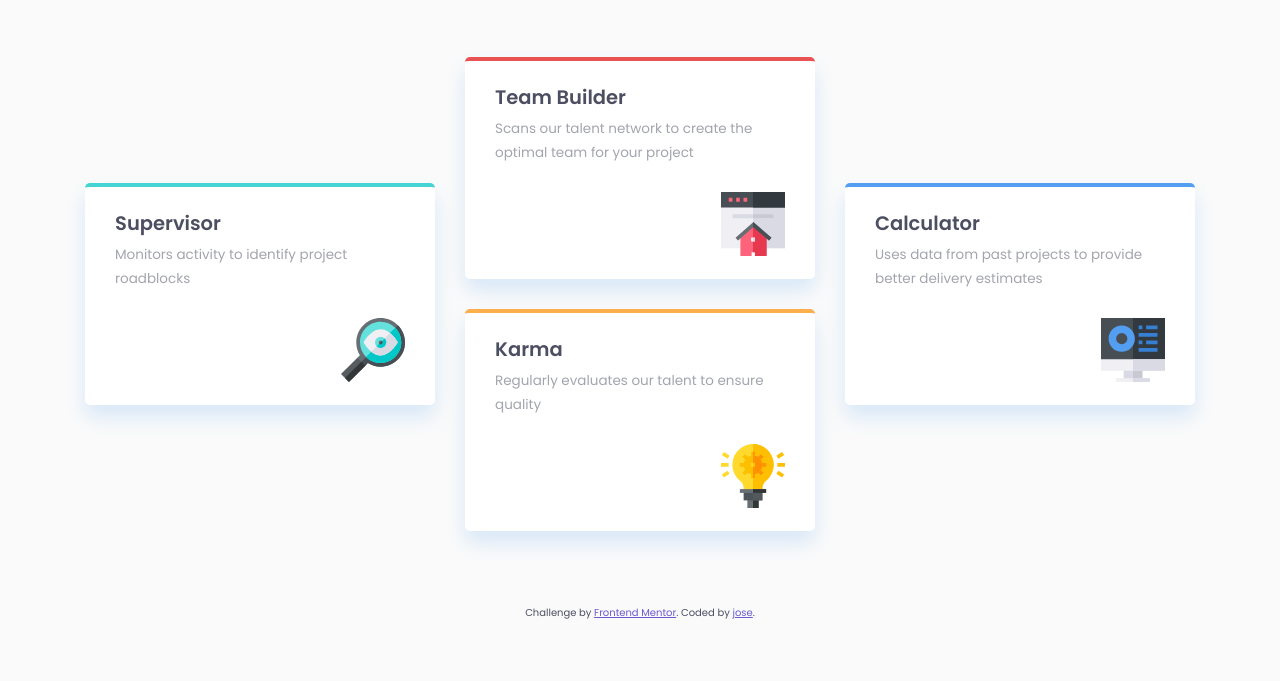
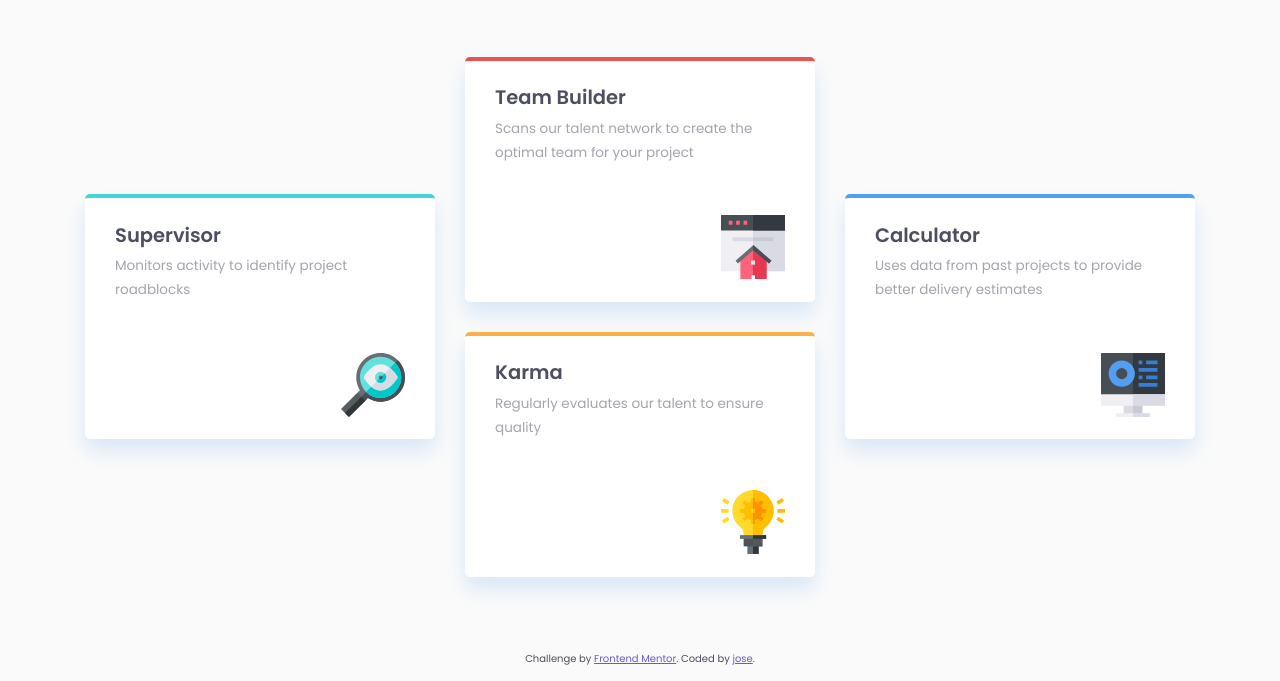
Before and after one commit to jagurdev/frontendprojects, a plain HTML site: page frontendmentor/four-card-feature-section-master/index.html in a window 1280 px wide. Shown: the part 255-936 px from the top of the page. Before the commit the page ends 890 px from the top, so only its background shows below. Drawn offline with Linux system fonts and the light colour scheme.

Commit message:
Fix card height clamp

```diff
--- a/frontendmentor/four-card-feature-section-master/style.css
+++ b/frontendmentor/four-card-feature-section-master/style.css
@@ -160,7 +160,7 @@ main {
 
 /* CARD */
 .card {
-  min-height: clamp(23ch, 20cqi, 26ch);
+  min-height: clamp(23ch, 23cqi, 26ch);
   background-color: var(--surface-1);
   display: grid;
   gap: 0.5ch;
```
